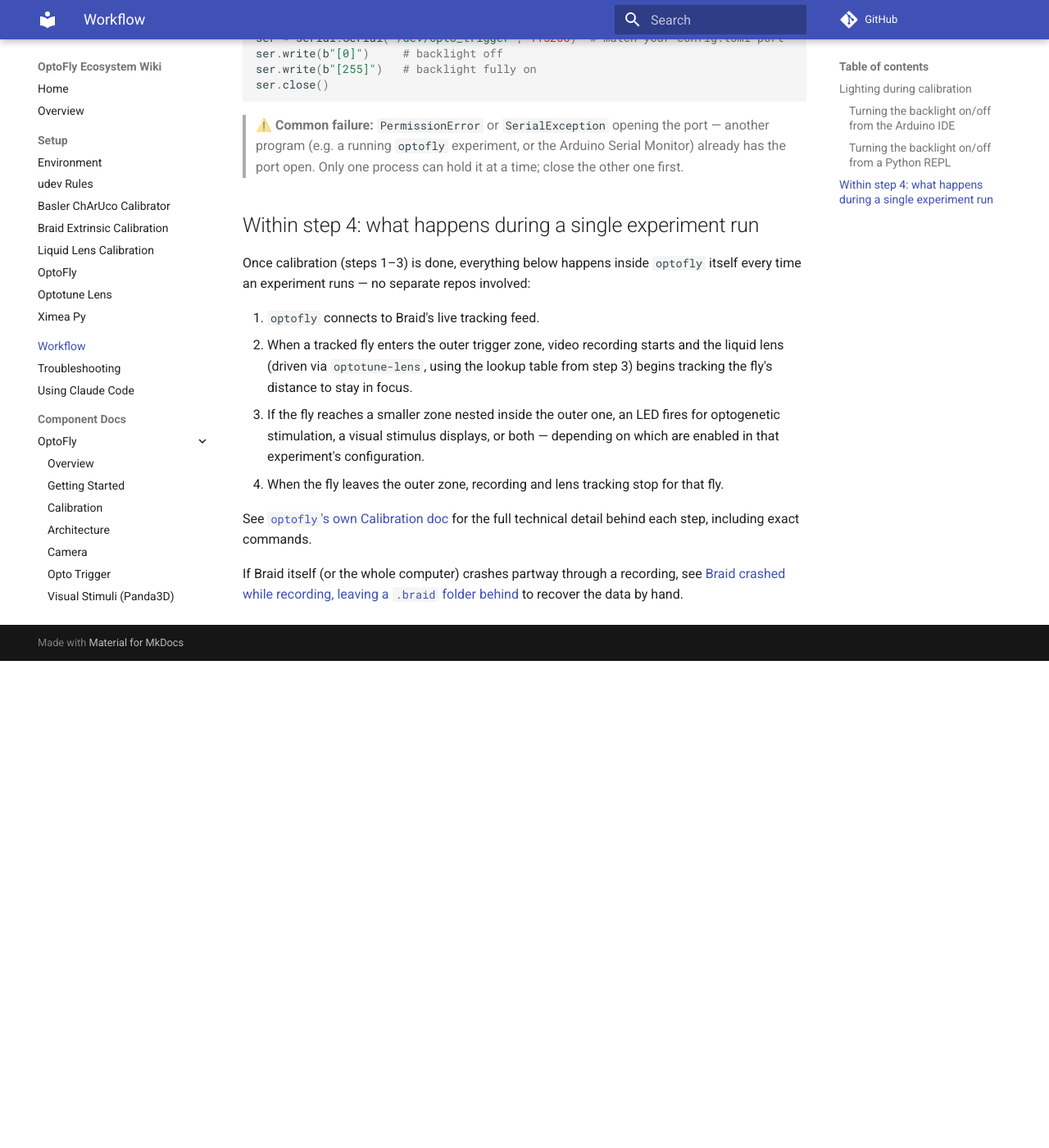
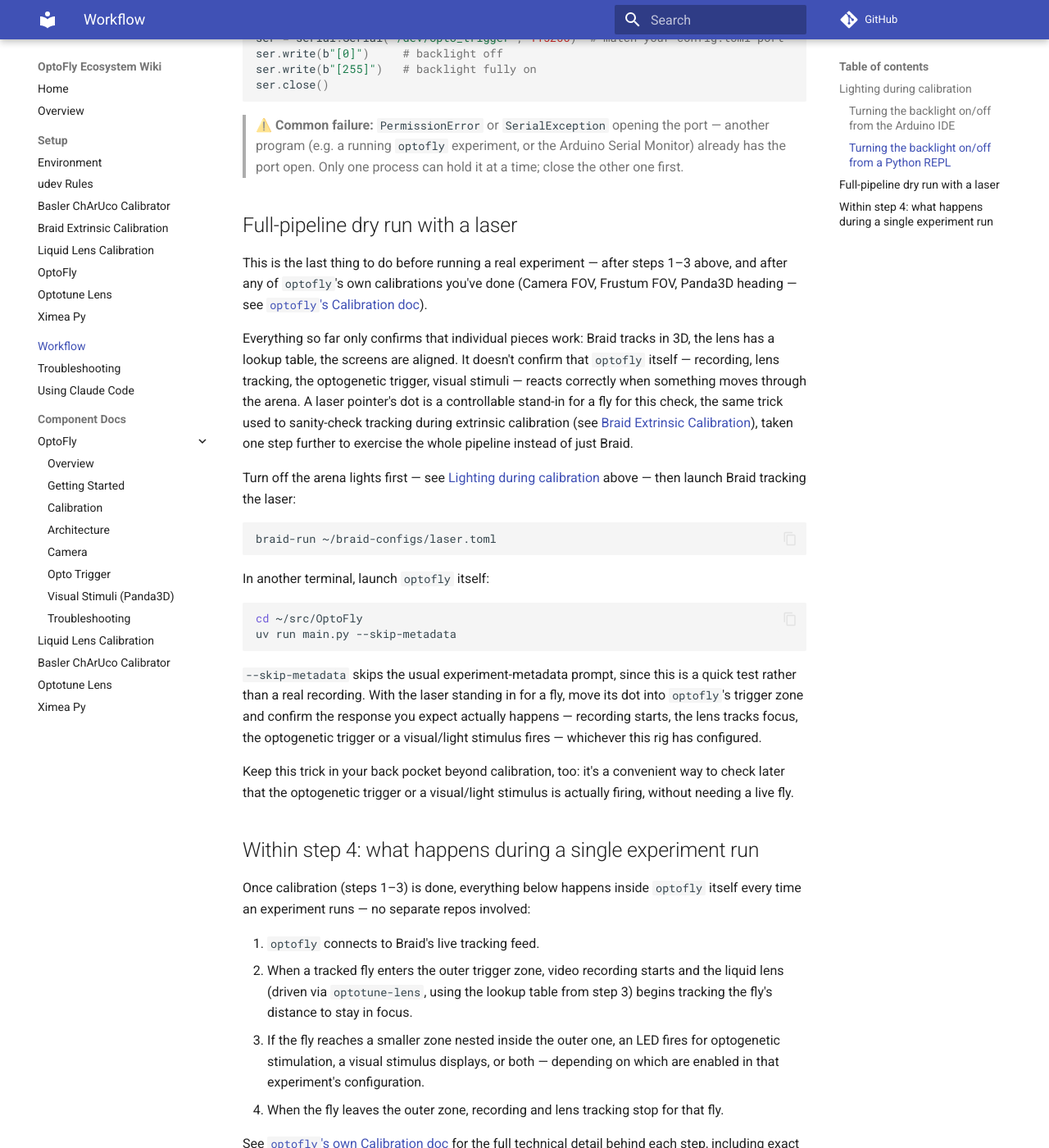
Before and after one commit to mpinb/optofly-docs, an MkDocs documentation site: the page built from docs/workflow.md, in a window 1280 px wide and 1400 px high, scrolled down 2597 px. Shown: the whole window at 82% size. Built offline with MkDocs 1.6.1 and Material for MkDocs 9.7.7, drawn with Linux system fonts in a browser that asks for light colours; comment, search, counter and statistics services are not loaded; before the commit the page ends 3403 px from its top, so only the background shows below that.

Commit message:
Move full-pipeline laser test from extrinsic calibration doc to workflow.md
It's a final end-to-end sanity check that belongs after every calibration
step is done (extrinsic, FOV, Panda3D), not tucked inside the extrinsic
calibration page — moved to workflow.md as the last stage before running
a real experiment, with a cross-link left behind.

````diff
--- a/docs/workflow.md
+++ b/docs/workflow.md
@@ -98,6 +98,50 @@
 > Arduino Serial Monitor) already has the port open. Only one process can
 > hold it at a time; close the other one first.
 
+## Full-pipeline dry run with a laser
+
+This is the last thing to do before running a real experiment — after
+steps 1–3 above, and after any of `optofly`'s own calibrations you've
+done (Camera FOV, Frustum FOV, Panda3D heading — see [`optofly`'s
+Calibration doc](repos/optofly/calibration.md)).
+
+Everything so far only confirms that individual pieces work: Braid
+tracks in 3D, the lens has a lookup table, the screens are aligned. It
+doesn't confirm that `optofly` itself — recording, lens tracking, the
+optogenetic trigger, visual stimuli — reacts correctly when something
+moves through the arena. A laser pointer's dot is a controllable
+stand-in for a fly for this check, the same trick used to sanity-check
+tracking during extrinsic calibration (see [Braid Extrinsic
+Calibration](setup/braid-extrinsic-calibration.md#optional-verify-tracking-with-a-laser)),
+taken one step further to exercise the whole pipeline instead of just
+Braid.
+
+Turn off the arena lights first — see [Lighting during
+calibration](#lighting-during-calibration) above — then launch Braid
+tracking the laser:
+
+```bash
+braid-run ~/braid-configs/laser.toml
+```
+
+In another terminal, launch `optofly` itself:
+
+```bash
+cd ~/src/OptoFly
+uv run main.py --skip-metadata
+```
+
+`--skip-metadata` skips the usual experiment-metadata prompt, since this
+is a quick test rather than a real recording. With the laser standing in
+for a fly, move its dot into `optofly`'s trigger zone and confirm the
+response you expect actually happens — recording starts, the lens
+tracks focus, the optogenetic trigger or a visual/light stimulus fires —
+whichever this rig has configured.
+
+Keep this trick in your back pocket beyond calibration, too: it's a
+convenient way to check later that the optogenetic trigger or a
+visual/light stimulus is actually firing, without needing a live fly.
+
 ## Within step 4: what happens during a single experiment run
 
 Once calibration (steps 1–3) is done, everything below happens inside
````
Also changed, not shown: docs/setup/braid-extrinsic-calibration.md (+4 -21 lines).
